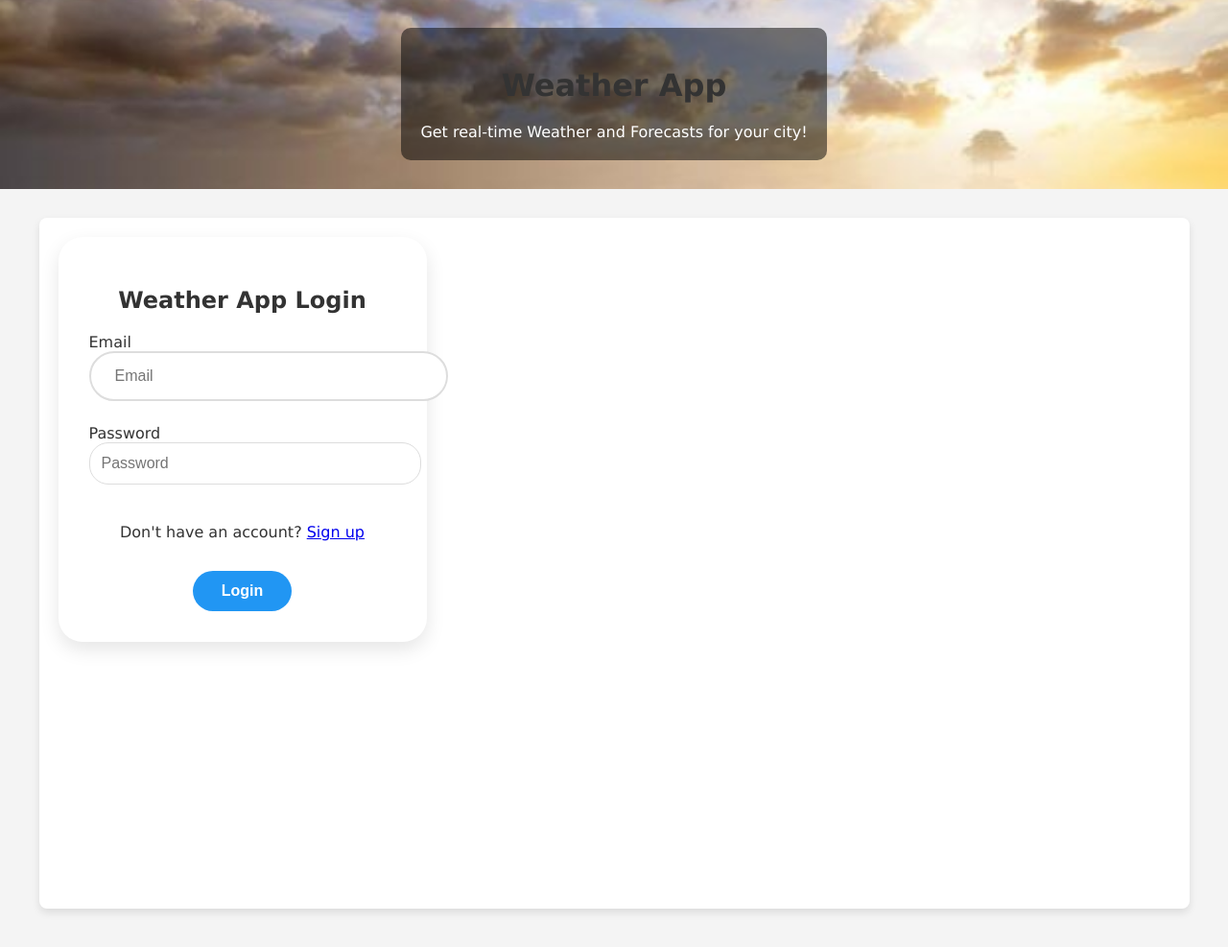
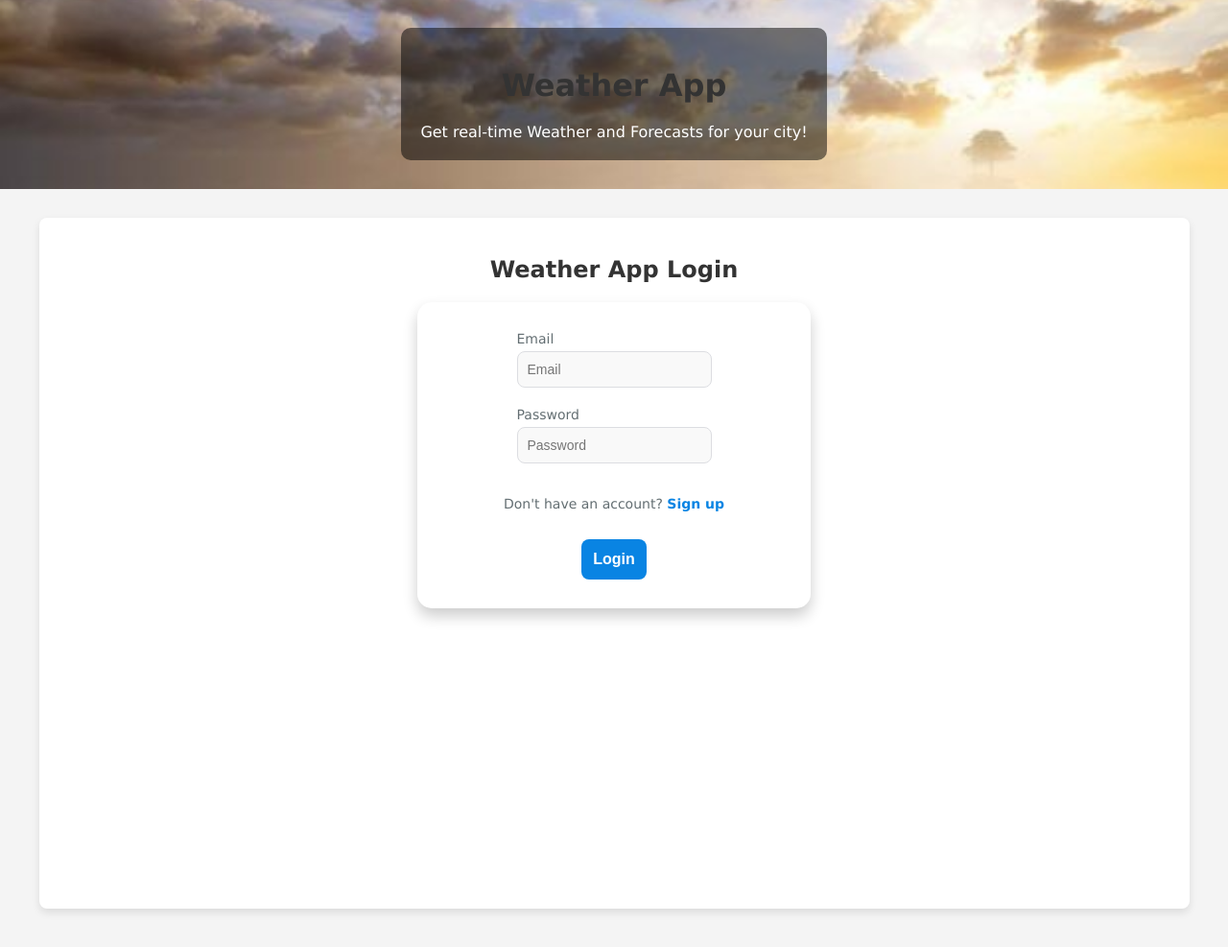
Before and after one commit to geechi653/itsc-4155-project3, a Flask app: page /login in a window 1280 px wide. Shown: the part 106-1093 px from the top of the page at 96% size. Run offline with Flask 3, Linux system fonts and the light colour scheme.

Commit message:
Added Authentication Functionality
* Authentication functionality
* Updated login and signup page

```diff
--- a/app.py
+++ b/app.py
@@ -7,10 +7,11 @@ from collections import defaultdict
 from flask import session
 import sqlite3
 from datetime import datetime
+from werkzeug.security import generate_password_hash, check_password_hash
+from flask import redirect, flash
 
 app = Flask(__name__)
 app.secret_key = 'ee7ea1ebacf0f523ae4b3c285a59b34e'
-
 
 def init_db():
     conn = sqlite3.connect('weather_history.db')
@@ -19,6 +20,15 @@ def init_db():
                  (id INTEGER PRIMARY KEY AUTOINCREMENT,
                   city TEXT NOT NULL,
                   search_date TIMESTAMP DEFAULT CURRENT_TIMESTAMP)''')
+
+
+    c.execute('''CREATE TABLE IF NOT EXISTS users
+                 (id INTEGER PRIMARY KEY AUTOINCREMENT,
+                  first_name TEXT NOT NULL,
+                  last_name TEXT NOT NULL,
+                  email TEXT UNIQUE NOT NULL,
+                  phone_number TEXT,
+                  password_hash TEXT NOT NULL)''')
     conn.commit()
     conn.close()
 
@@ -124,23 +134,83 @@ def internal_server_error(e):
 
 @app.route('/')
 def home():
-    unit = request.args.get('unit', 'imperial')
-    return render_template('home.html', unit=unit)
+    user_first_name = None
+    logged_in = 0
+    if 'user_id' in session:
+        conn = sqlite3.connect('weather_history.db')
+        c = conn.cursor()
+        c.execute('SELECT first_name FROM users WHERE id = ?', (session['user_id'],))
+        user = c.fetchone()
+        conn.close()
+
+        if user:
+            user_first_name = user[0]
+            logged_in = 1
+
+    return render_template('home.html', user_first_name=user_first_name, logged_in=logged_in)
 
 @app.route('/signup', methods=['POST', 'GET'])
 def signup():
     if request.method == 'POST':
-        return render_template('home.html')
+        first_name = request.form['first-name']
+        last_name = request.form['last-name']
+        email = request.form['email']
+        phone_number = request.form['phone-number']
+        password = request.form['password']
+
+        password_hash = generate_password_hash(password)
+
+        try:
+            conn = sqlite3.connect('weather_history.db')
+            c = conn.cursor()
+            c.execute('INSERT INTO users (first_name, last_name, email, phone_number, password_hash) VALUES (?, ?, ?, ?, ?)',
+                      (first_name, last_name, email, phone_number, password_hash))
+            conn.commit()
+            conn.close()
+            flash('Registration successful! Please log in.', 'success')
+            return redirect(url_for('login'))
+        except sqlite3.IntegrityError:
+            flash('Email already registered. Please log in.', 'error')
+            return redirect(url_for('signup'))
+
     return render_template('signup.html')
+
+@app.route('/logout')
+def logout():
+    session.pop('user_id', None)
+    logged_in = 0
+    flash('You have been logged out.', 'success')
+    return redirect(url_for('home'))
 
 @app.route('/login', methods=['GET', 'POST'])
 def login():
+    logged_in = 0
     if request.method == 'POST':
-        return render_template('home.html')
-    return render_template('login.html')
+        email = request.form['username']
+        password = request.form['password']
+
+        conn = sqlite3.connect('weather_history.db')
+        c = conn.cursor()
+        c.execute('SELECT id, password_hash FROM users WHERE email = ?', (email,))
+        user = c.fetchone()
+        conn.close()
+
+        if user and check_password_hash(user[1], password):
+            session['user_id'] = user[0]
+            flash('Login successful!', 'success')
+            return redirect(url_for('home'))
+            logged_in = 1
+        else:
+            flash('Invalid email or password. Please try again.', 'error')
+
+    return render_template('login.html', logged_in=logged_in)
 
 @app.route('/search', methods=['GET', 'POST'])
 def search():
+    logged_in = 0
+    if 'user_id' in session:
+        logged_in = 1
+
     if request.method == 'POST':
         if 'lat' in request.form and 'lon' in request.form:
             lat = request.form['lat']
@@ -184,10 +254,14 @@ def search():
             return render_template('search.html', error="Weather data not available.", unit=unit, history=history)
 
     history = get_search_history()
-    return render_template('search.html', unit=request.args.get('unit', 'imperial'), history=history)
+    return render_template('search.html', unit=request.args.get('unit', 'imperial'), history=history, logged_in=logged_in)
 
 @app.route('/forecast', methods=['GET', 'POST'])
 def forecast():
+    logged_in = 0
+    if 'user_id' in session:
+        logged_in = 1
+
     if request.method == 'POST':
         if 'lat' in request.form and 'lon' in request.form:
             lat = request.form['lat']
@@ -224,12 +298,17 @@ def forecast():
         else:
             return render_template('forecast.html', error="Forecast data not available.", unit=unit)
 
-    return render_template('forecast.html', unit=request.args.get('unit', 'imperial'))
+    return render_template('forecast.html', unit=request.args.get('unit', 'imperial'), logged_in=logged_in)
 
 @app.route('/map')
 def map():
+
+    logged_in = 0
+    if 'user_id' in session:
+        logged_in = 1
+
     unit = request.args.get('unit', 'imperial')
-    return render_template('map.html', unit=unit)
+    return render_template('map.html', unit=unit, logged_in=logged_in)
 
 @app.route('/get_temperature_data')
 @rate_limit()
--- a/static/style.css
+++ b/static/style.css
@@ -496,124 +496,136 @@ footer {
     margin: 5px 0;
 }
 
+/* Authentication Start */
+
 .auth-links {
     float: right;
     margin: 0 20px;
     color: white;
     padding: 3px;
+ }
+
+ .auth-links {
+   font-size: 18px;
+   font-weight: bold;
+   color: #ffffff;
+   background-color: rgba(0, 0, 0, 0.3);
+   padding: 8px 16px;
+   border-radius: 5px;
+   text-decoration: none;
 }
 
-.login-container {
-    background: var(--card-bg);
-    padding: 2rem;
-    width: 320px;
-    border-radius: 25px;
-    box-shadow: 0 8px 20px var(--shadow-color);
-    display: flex;
-    flex-direction: column;
-    align-items: center;
+
+.auth-links:hover {
+   background-color: rgba(255, 255, 255, 0.2);
+   color: #ffffff;
+   text-decoration: underline;
 }
 
+
+
 .login-form {
-    width: 100%;
+    background: white;
+    border-radius: 15px;
+    box-shadow: 0 8px 15px rgba(0, 0, 0, 0.2);
+    padding: 30px;
+    width: 350px;
+    text-align: center;
 }
 
+
 .login-form h2 {
-    text-align: center;
-    margin-bottom: 2rem;
-    color: var(--text-color);
-    font-weight: 600;
+    font-size: 24px;
+    color: #2d3436;
+    margin-bottom: 20px;
 }
 
+
 .input-group {
-    margin-bottom: 1.5rem;
-    width: 100%;
+    margin-bottom: 20px;
+    text-align: left;
+}
+
+.input-group label {
+    font-size: 14px;
+    color: #636e72;
+    margin-bottom: 5px;
+    display: block;
 }
 
 .input-group input {
     width: 100%;
-    padding: 0.75rem;
-    border-radius: 20px;
-    border: 1px solid var(--border-color);
-    outline: none;
-    font-size: 1rem;
-    transition: border-color 0.2s ease-in-out;
+    padding: 10px;
+    border: 1px solid #dcdde1;
+    border-radius: 8px;
+    font-size: 14px;
+    background: #f9f9f9;
+    box-sizing: border-box;
+    transition: border 0.3s ease;
 }
 
 .input-group input:focus {
-    border-color: #1e90ff;
+    border-color: #74b9ff;
+    outline: none;
 }
 
-.login-button button {
+
+
+.signup-form input[type="text"]{
     width: 100%;
-    max-width: 260px;
-    padding: 0.75rem;
-    background-color: #1e90ff;
-    color: #fff;
-    border: none;
-    border-radius: 25px;
-    cursor: pointer;
-    font-weight: bold;
-    font-size: 1rem;
-    transition: background-color 0.3s ease, transform 0.1s ease-in-out;
-    margin: 0 auto;
-    display: block;
+    color: black;
+    padding: 10px;
+    border: 1px solid #dcdde1;
+    border-radius: 8px;
+    font-size: 14px;
+    background: #f9f9f9;
+    box-sizing: border-box;
+    transition: border 0.3s ease;
 }
 
-.login-button button:hover {
-    background-color: #0066cc;
+
+.login-button .auth-button {
+    width: 100%;
+    padding: 12px;
+    font-size: 16px;
+    color: white;
+    background: #0984e3;
+    border: none;
+    border-radius: 8px;
+    cursor: pointer;
+    transition: background 0.3s ease;
 }
 
-.login-button button:active {
-    transform: scale(0.98);
+.login-button .auth-button:hover {
+    background: #74b9ff;
 }
 
-.auth-links {
-    font-size: 18px;
-    font-weight: bold;
-    color: #ffffff;
-    background-color: rgba(0, 0, 0, 0.3);
-    padding: 8px 16px;
-    border-radius: 5px;
-    text-decoration: none;
+
+.login-form p {
+    font-size: 14px;
+    color: #636e72;
 }
 
-.auth-links:hover {
-    background-color: rgba(255, 255, 255, 0.2);
-    color: #ffffff;
+.login-form a {
+    color: #0984e3;
+    text-decoration: none;
+    font-weight: bold;
+}
+
+.login-container a:hover {
     text-decoration: underline;
 }
 
 .signup-form {
+    background: white;
+    border-radius: 15px;
+    box-shadow: 0 8px 15px rgba(0, 0, 0, 0.2);
+    padding: 30px;
     width: 350px;
-    padding: 20px;
-    background-color: var(--card-bg);
-    border-radius: 10px;
-    box-shadow: 0 4px 8px var(--shadow-color);
     text-align: center;
 }
 
-.signup-form h2 {
-    margin-bottom: 20px;
-    font-size: 24px;
-}
-
-.auth-button {
-    width: 100%;
-    padding: 10px;
-    background-color: #007bff;
-    color: #fff;
-    font-size: 16px;
-    font-weight: bold;
-    border: none;
-    border-radius: 30px;
-    cursor: pointer;
-    transition: background-color 0.3s ease;
-}
-
-.auth-button:hover {
-    background-color: #0056b3;
-}
+/* Authentication end */
 
 .theme-toggle {
     position: static;
--- a/templates/base.html
+++ b/templates/base.html
@@ -10,7 +10,11 @@
     <nav>
         <ul>
             <div class="auth-links">
-                <li><a href="{{ url_for('login') }}">Login</a></li>
+                {% if logged_in: %}
+                    <li><a href="{{ url_for('logout') }}">Signout</a></li>
+                {% else: %}
+                    <li><a href="{{ url_for('login') }}">Login</a></li>
+                {% endif %}
             </div>
             <li><a href="{{ url_for('home') }}">Home</a></li>
             <li><a href="{{ url_for('search') }}">Search</a></li>
--- a/templates/home.html
+++ b/templates/home.html
@@ -5,6 +5,12 @@
 {% endblock %}
 
 {% block content %}
+
+{% if user_first_name %}
+    <h2>Welcome, {{ user_first_name }}!</h2>
+{% else %}
+    <h2>Welcome to our site! Please <a href="{{ url_for('login') }}">log in</a> or <a href="{{ url_for('signup') }}">sign up</a>.</h2>
+{% endif %}
 <div class="features">
     <h2>Features</h2>
     <ul>
--- a/templates/login.html
+++ b/templates/login.html
@@ -3,21 +3,19 @@
 {% block header %}Search Weather{% endblock %}
 {% block content %}
 
-<div class="login-container">
     <h2>Weather App Login</h2>
-    <form class="login-form">
+    <form class="login-form" method="POST" action="{{ url_for('login') }}">
         <div class="input-group">
-        <label type="email" for="username">Email</label>
-        <input type="text" id="username" placeholder="Email" required>
+            <label for="username">Email</label>
+            <input type="email" id="username" name="username" placeholder="Email" required>
         </div>
         <div class="input-group">
             <label for="password">Password</label>
-        <input type="password" id="password" placeholder="Password" required>
+            <input type="password" id="password" name="password" placeholder="Password" required>
         </div>
         <p>Don't have an account? <a href="{{ url_for('signup') }}">Sign up</a></p>
         <div class="login-button">
             <button class="auth-button" type="submit">Login</button>
         </div>
     </form>
-  </div>
 {% endblock %}
```
Also changed, not shown: templates/signup.html (+9 -7 lines), weather_history.db (added). Lines whose indentation alone changed are shown as unchanged.
